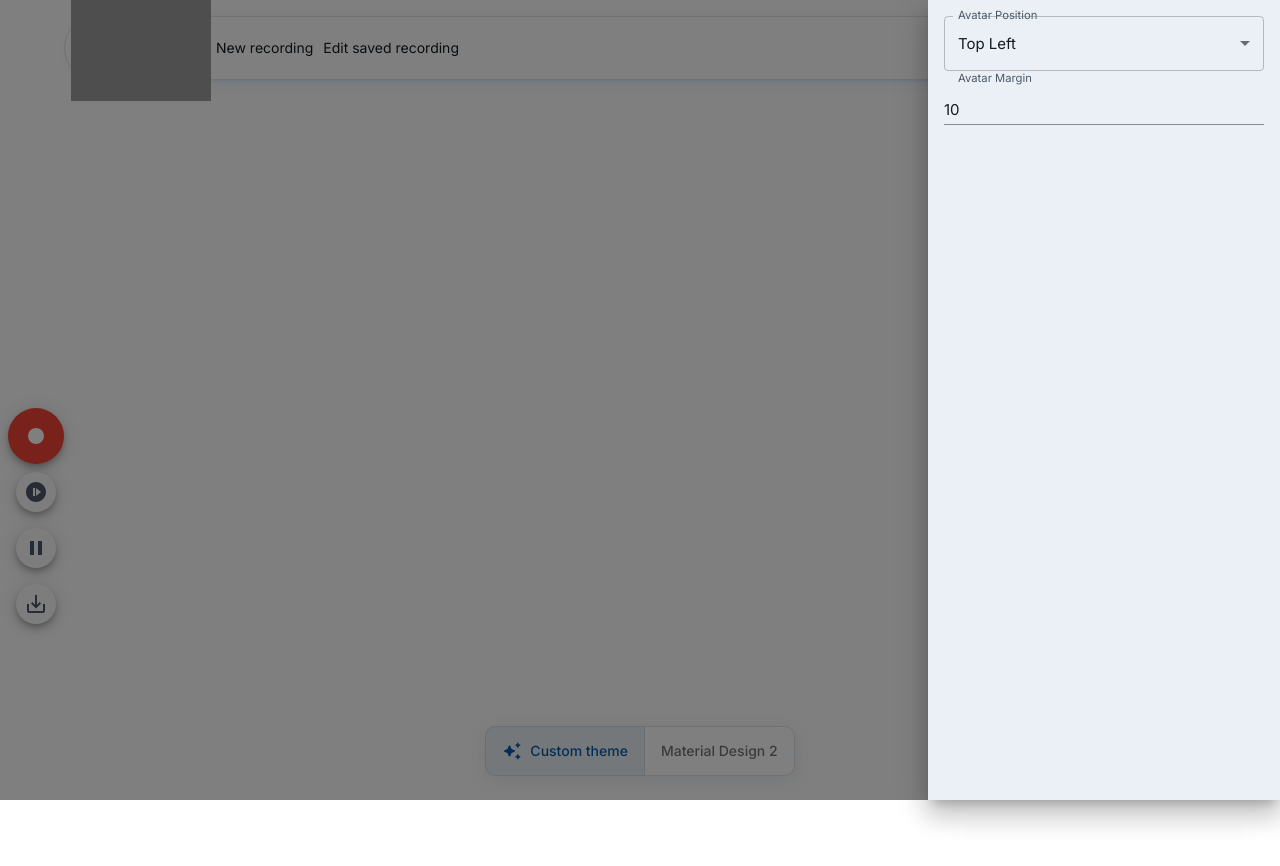
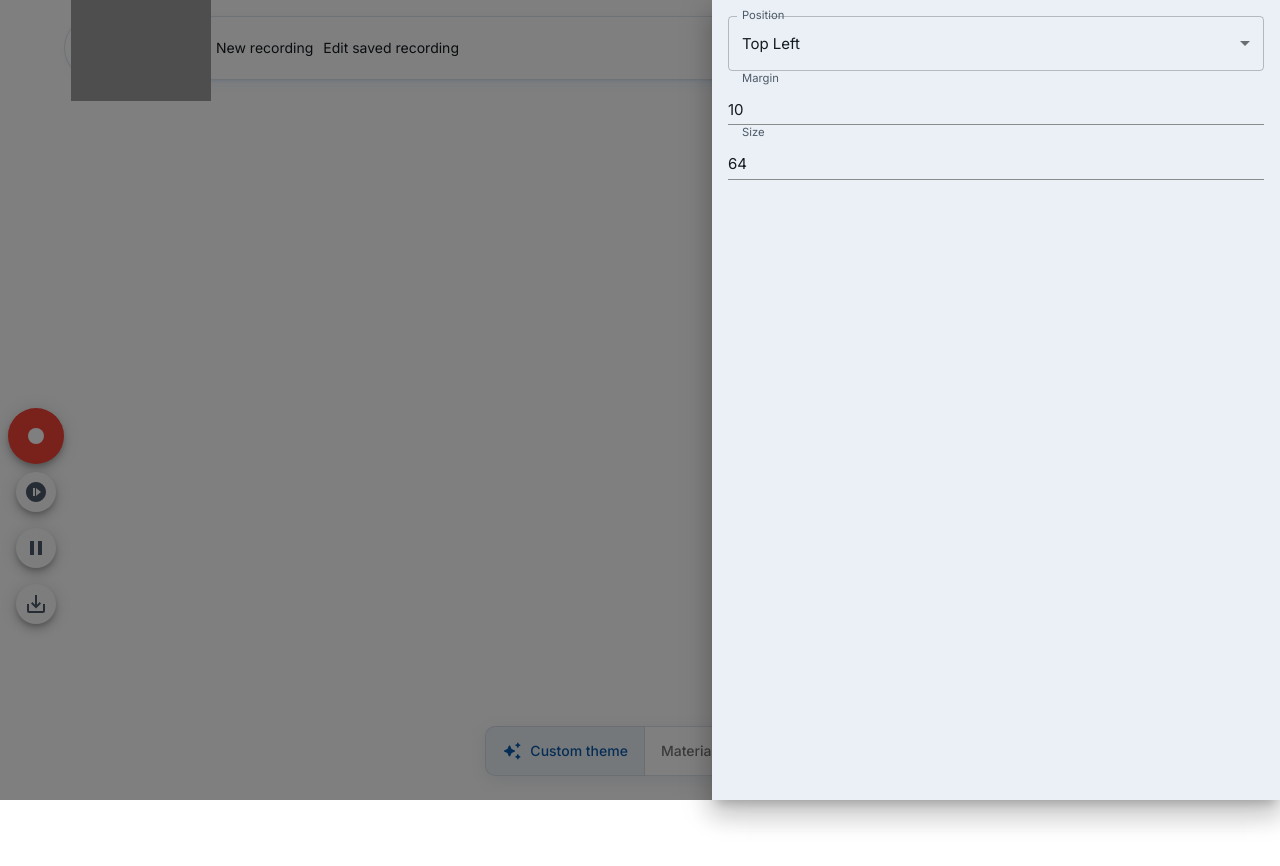
Before and after one commit to safydy/recordeo, a Next.js app: page / in a window 1280 px wide. Both pictures are taken after a click on the button 1239 px from the left and 436 px from the top of the page. Built offline with nearby package versions, Linux system fonts and the light colour scheme; grey boxes are pictures that could not be loaded.

Commit message:
f1/3 configure avatar size

```diff
--- a/components/ConfigPanel.tsx
+++ b/components/ConfigPanel.tsx
@@ -21,6 +21,7 @@ import {
     webcamUpdateMargin,
     getWebcamPosition,
     getWebcamMargin,
+    getWebcamDimension,
     CategoricalPositionType,
 } from "@/stores/features/recorder";
 import {useAppDispatch, useAppSelector} from "@/utils/storeHooks";
@@ -28,6 +29,7 @@ import {useAppDispatch, useAppSelector} from "@/utils/storeHooks";
 export default function ConfigPanel() {
     const webcamPosition = useAppSelector(getWebcamPosition);
     const webcamMargin = useAppSelector(getWebcamMargin);
+    const webcamDimension = useAppSelector(getWebcamDimension);
     const dispatch = useAppDispatch();
 
     const [isOpen, setIsOpen] = React.useState(false);
@@ -43,6 +45,13 @@ export default function ConfigPanel() {
 
     const handleAvatarMarginChange = (event: React.ChangeEvent<HTMLInputElement>) => {
         dispatch(webcamUpdateMargin(event.target.value))
+    }
+
+    const handleAvatarSizeChange = (event: React.ChangeEvent<HTMLInputElement>) => {
+        dispatch(webcamUpdateDimensions({
+            width: parseInt(event.target.value, 10),
+            height: parseInt(event.target.value, 10),
+        }))
     }
 
     return (
@@ -61,7 +70,7 @@ export default function ConfigPanel() {
             <Drawer open={isOpen} anchor='right' onClose={toggleDrawer}>
                 <Box sx={{padding: 2, minWidth: 350}}>
                     <FormControl fullWidth sx={{marginBottom: 1}}>
-                        <InputLabel id="avatar-position-select-label">Avatar Position</InputLabel>
+                        <InputLabel id="avatar-position-select-label">Position</InputLabel>
                         <Select
                             id="avatar-position-select"
                             value={webcamPosition}
@@ -79,14 +88,23 @@ export default function ConfigPanel() {
                         </Select>
                     </FormControl>
 
-                    <FormControl fullWidth>
-                        <InputLabel id="avatar-margin-select-label">Avatar Margin</InputLabel>
+                    <FormControl fullWidth sx={{marginBottom: 1}}>
+                        <InputLabel id="avatar-margin-select-label">Margin</InputLabel>
                         <Input
                             type="number"
                             inputProps={{min: 0}}
                             value={webcamMargin}
                             onChange={handleAvatarMarginChange} />
                     </FormControl>
+
+                    <FormControl fullWidth>
+                        <InputLabel id="avatar-size-select-label">Size</InputLabel>
+                        <Input
+                            type="number"
+                            inputProps={{min: 0}}
+                            value={webcamDimension.width}
+                            onChange={handleAvatarSizeChange} />
+                    </FormControl>
                 </Box>
             </Drawer>
         </>
```
Also changed, not shown: 1 other file (tests, documents, lock files or other folders).
